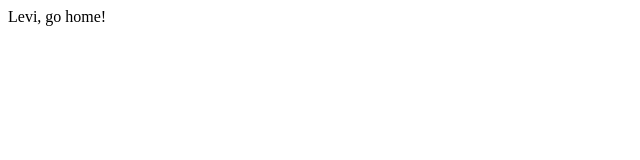
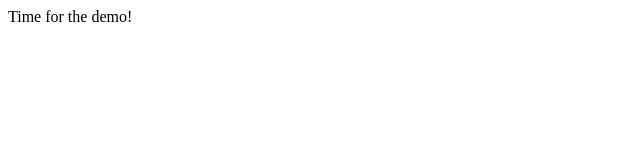
Before and after one commit to beerkeeper/test-reactjs, a React app: page / in a window 1280 px wide. Shown: the top 160 px of the page, without its empty margins (0-640 px from the left). Built offline with nearby package versions, Linux system fonts and the light colour scheme; the HTML template or start-up script is replaced by a standard one.

Commit message:
Updated homepage text

```diff
--- a/src/App.jsx
+++ b/src/App.jsx
@@ -3,7 +3,7 @@ import React from 'react';
 class App extends React.Component {
   render() {
     return (
-      <div>Levi, go home!</div>
+      <div>Time for the demo!</div>
     );
   }
 }
```
